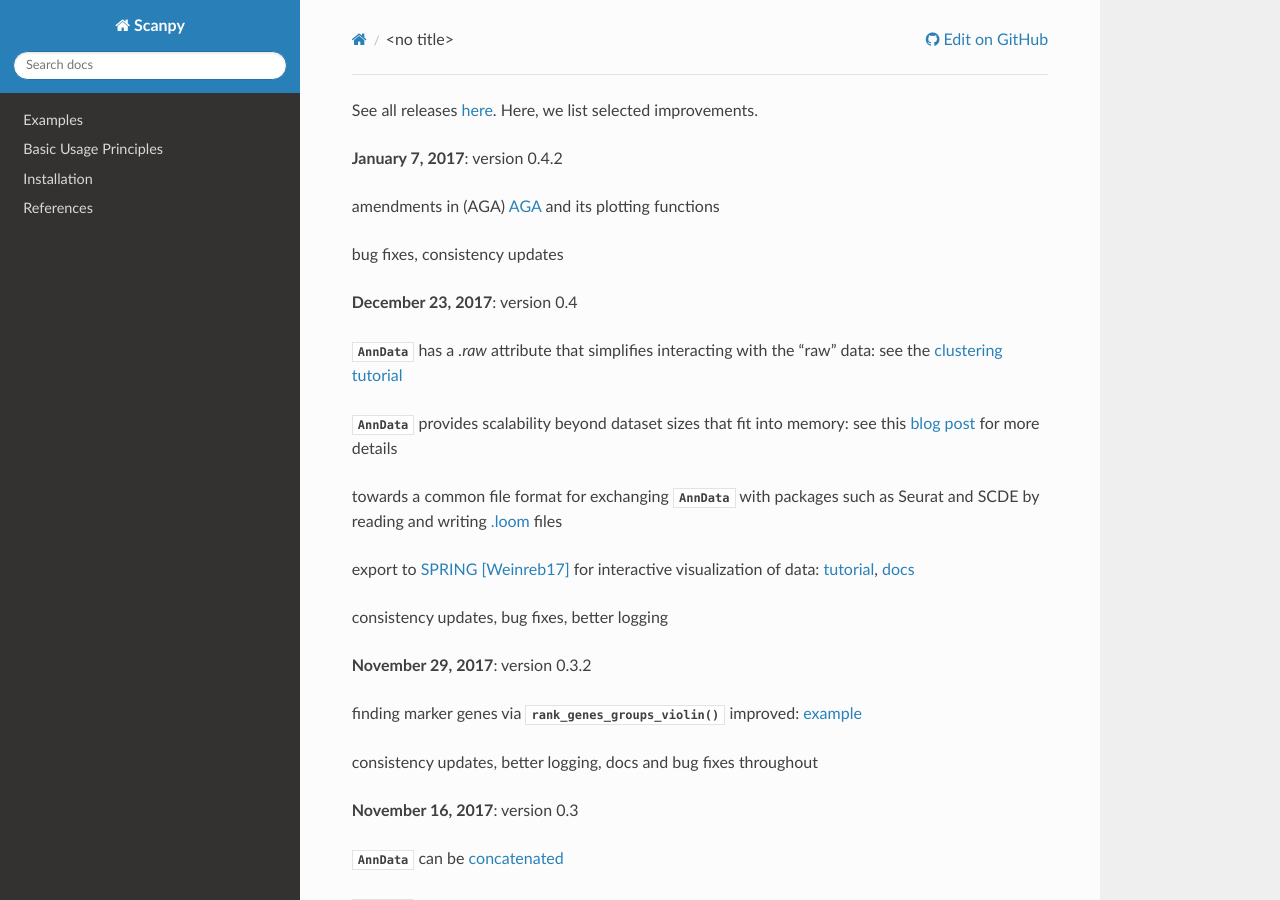
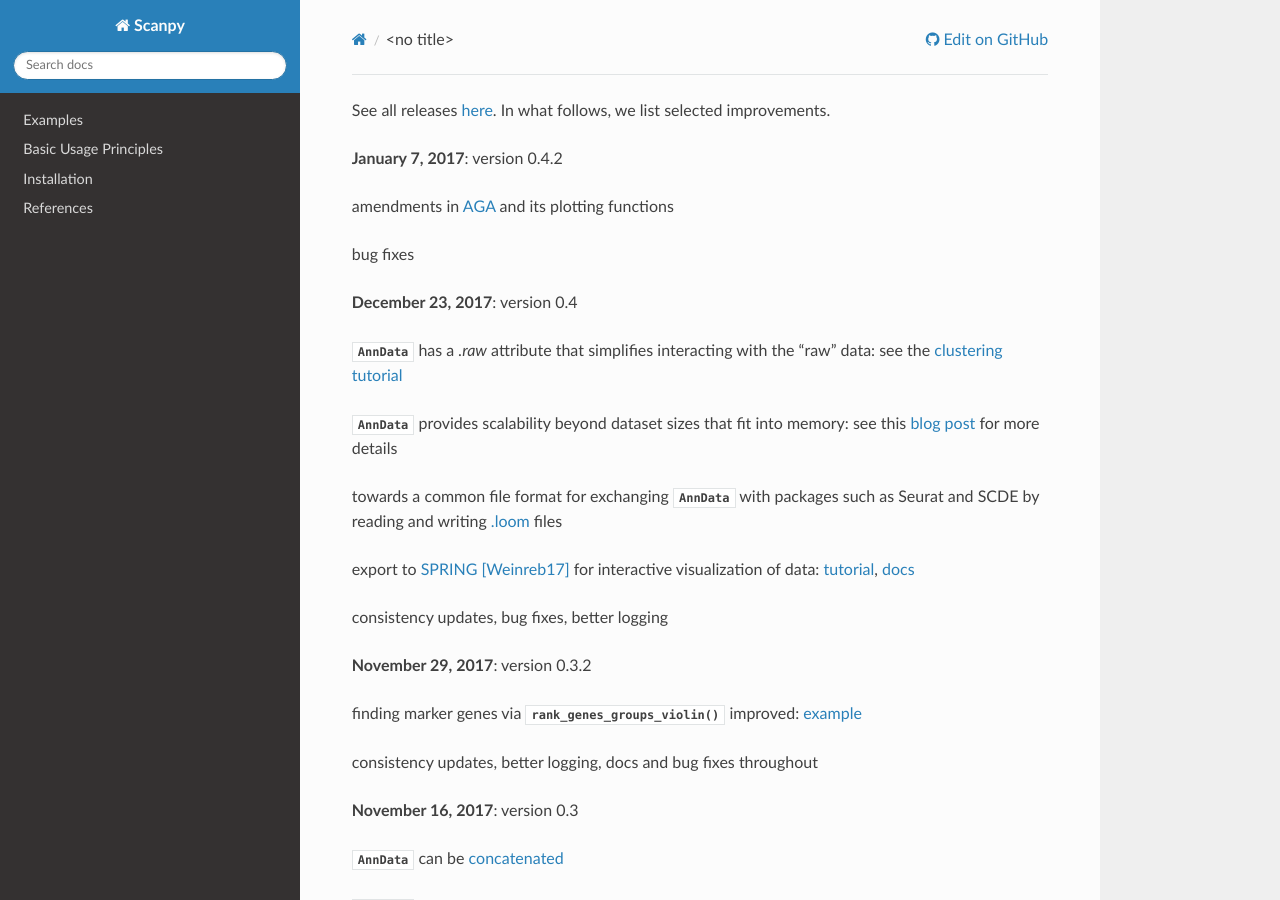
Before and after one commit to scverse/scanpy, a Sphinx documentation site: the page built from docs/release_notes.rst, in a window 1280 px wide and 900 px high. Built offline with Sphinx 7.4.7 and the Read the Docs theme 2.0.0, drawn with Linux system fonts in a browser that asks for light colours; the version number could not be read and is left out.

Commit message:
updated release notes

```diff
--- a/docs/release_notes.rst
+++ b/docs/release_notes.rst
@@ -1,11 +1,11 @@
-See all releases `here <https://github.com/theislab/scanpy/releases>`_. Here, we list selected improvements.
+See all releases `here <https://github.com/theislab/scanpy/releases>`_. In what follows, we list selected improvements.
 
 
 **January 7, 2017**: version 0.4.2
 
-1. amendments in (AGA) `AGA <https://github.com/theislab/graph_abstraction>`_
+1. amendments in `AGA <https://github.com/theislab/graph_abstraction>`_
    and its plotting functions
-2. bug fixes, consistency updates
+2. bug fixes
 
 
 **December 23, 2017**: version 0.4
```
